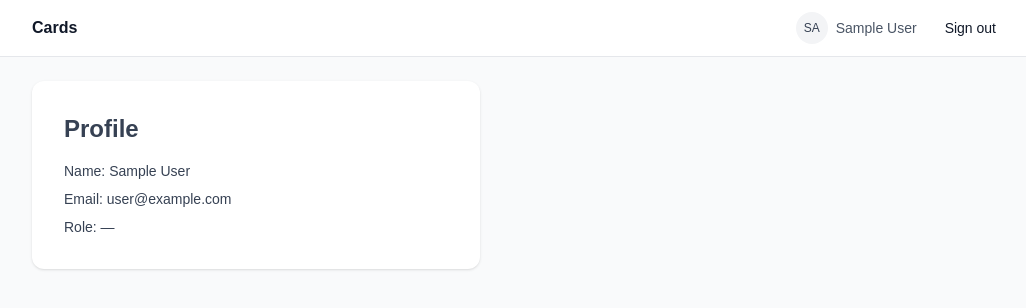
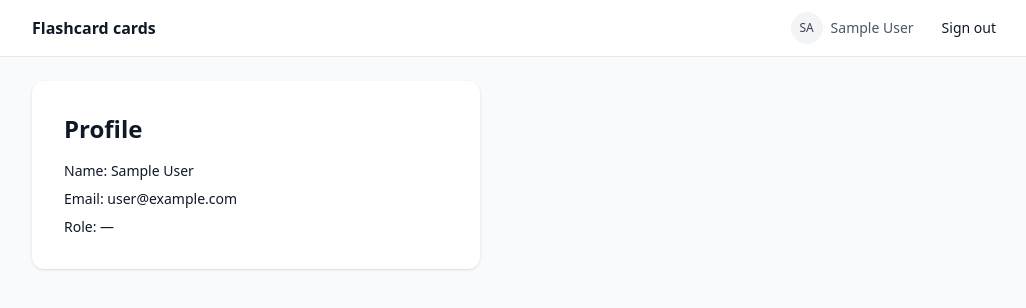
Before and after one commit to d42f/cards, a Next.js app: page / in a window 1280 px wide. Shown: the top 308 px of the page, without its empty margins (120-1146 px from the left). Built offline with nearby package versions, Linux system fonts and the light colour scheme; no server answers; sample sign-in values are in the browser's storage.

Commit message:
feat: create shared UI components including Button, FormInput, FormSelect, Input, and Select; update layout and pages

```diff
--- a/src/app/globals.css
+++ b/src/app/globals.css
@@ -3,13 +3,6 @@
 :root {
   --background: var(--color-gray-50);
   --foreground: var(--color-gray-900);
-}
-
-@media (prefers-color-scheme: dark) {
-  :root {
-    --background: var(--color-gray-900);
-    --foreground: var(--color-white);
-  }
 }
 
 @theme inline {
@@ -20,5 +13,4 @@
 body {
   background: var(--background);
   color: var(--foreground);
-  font-family: Arial, Helvetica, sans-serif;
 }
--- a/src/app/layout.tsx
+++ b/src/app/layout.tsx
@@ -1,7 +1,7 @@
 import type { Metadata } from 'next';
 import { Geist, Geist_Mono } from 'next/font/google';
+import { Providers } from './providers';
 import './globals.css';
-import { Providers } from './providers';
 
 const geistSans = Geist({
   variable: '--font-geist-sans',
@@ -14,7 +14,7 @@ const geistMono = Geist_Mono({
 });
 
 export const metadata: Metadata = {
-  title: 'Cards',
+  title: 'Flashcard cards',
   description: 'Flashcard learning app',
 };
 
--- a/src/app/login/page.tsx
+++ b/src/app/login/page.tsx
@@ -4,8 +4,8 @@ import { useState } from 'react';
 import { signIn } from 'next-auth/react';
 import { useRouter } from 'next/navigation';
 import Link from 'next/link';
-import { Button } from '@/components/Button';
-import { FormInput } from '@/components/FormInput';
+import { Button } from '@/shared/Button';
+import { FormInput } from '@/shared/FormInput';
 
 export default function LoginPage() {
   const router = useRouter();
@@ -39,7 +39,7 @@ export default function LoginPage() {
             Sign in
           </Button>
         </form>
-        <p className="mt-4 text-sm text-center text-gray-600">
+        <p className="mt-4 text-sm text-center">
           No account?{' '}
           <Link href="/register" className="text-blue-600 hover:underline">
             Register
--- a/src/app/page.tsx
+++ b/src/app/page.tsx
@@ -1,6 +1,7 @@
 import { auth } from '@/auth';
 import { redirect } from 'next/navigation';
-import { Header } from '@/components/Header';
+import { Header } from '@/shared/Header';
+import { metadata } from './layout';
 
 export default async function Home() {
   const session = await auth();
@@ -10,9 +11,9 @@ export default async function Home() {
 
   return (
     <div className="min-h-screen">
-      <Header />
+      <Header title={metadata.title} />
       <main className="max-w-5xl mx-auto px-6 py-6">
-        <div className="w-full max-w-md bg-white rounded-xl shadow p-8 space-y-2 text-sm text-gray-700">
+        <div className="w-full max-w-md bg-white rounded-xl shadow p-8 space-y-2 text-sm">
           <h1 className="text-2xl font-bold mb-4">Profile</h1>
           <div>
             <span className="font-medium">Name: </span>
--- a/src/app/register/page.tsx
+++ b/src/app/register/page.tsx
@@ -3,9 +3,9 @@
 import { useState } from 'react';
 import { useRouter } from 'next/navigation';
 import Link from 'next/link';
-import { Button } from '@/components/Button';
-import { FormInput } from '@/components/FormInput';
-import { FormSelect } from '@/components/FormSelect';
+import { Button } from '@/shared/Button';
+import { FormInput } from '@/shared/FormInput';
+import { FormSelect } from '@/shared/FormSelect';
 import { gql } from '@apollo/client';
 import { useMutation } from '@apollo/client/react';
 
@@ -44,7 +44,7 @@ export default function RegisterPage() {
   return (
     <main className="min-h-screen flex items-center justify-center">
       <div className="w-full max-w-md bg-white rounded-xl shadow p-8">
-        <h1 className="text-2xl font-bold mb-6 text-gray-900">Register</h1>
+        <h1 className="text-2xl font-bold mb-6">Register</h1>
         <form onSubmit={handleSubmit} className="space-y-4">
           <FormInput name="name" type="text" label="Name" required />
           <FormInput name="email" type="email" label="Email" required />
@@ -62,7 +62,7 @@ export default function RegisterPage() {
             Create account
           </Button>
         </form>
-        <p className="mt-4 text-sm text-center text-gray-600">
+        <p className="mt-4 text-sm text-center">
           Already have an account?{' '}
           <Link href="/login" className="text-blue-600 hover:underline">
             Sign in
--- a/src/components/FormInput.tsx
+++ b/src/shared/FormInput.tsx
@@ -1,5 +1,5 @@
 import { InputHTMLAttributes } from 'react';
-import { Input } from '@/components/Input';
+import { Input } from '@/shared/Input';
 
 interface FormInputProps extends InputHTMLAttributes<HTMLInputElement> {
   label: string;
--- a/src/components/FormSelect.tsx
+++ b/src/shared/FormSelect.tsx
@@ -1,4 +1,4 @@
-import { Select, SelectProps } from '@/components/Select';
+import { Select, SelectProps } from '@/shared/Select';
 
 interface FormSelectProps extends SelectProps {
   label: string;
--- a/src/components/Header.tsx
+++ b/src/shared/Header.tsx
@@ -1,8 +1,13 @@
+import Link from 'next/link';
+import { Metadata } from 'next';
 import { auth, signOut } from '@/auth';
-import Link from 'next/link';
-import { Button } from '@/components/Button';
+import { Button } from '@/shared/Button';
 
-export async function Header() {
+interface Props {
+  title?: Metadata['title'];
+}
+
+export async function Header({ title }: Props) {
   const session = await auth();
   const name = session?.user?.name ?? session?.user?.email ?? 'User';
 
@@ -14,9 +19,11 @@ export async function Header() {
   return (
     <header className="bg-white border-b border-gray-200">
       <div className="max-w-5xl mx-auto h-14 flex items-center px-6 gap-4">
-        <Link href="/" className="font-semibold text-gray-900 mr-auto">
-          Cards
-        </Link>
+        {title && (
+          <Link href="/" className="font-semibold mr-auto">
+            {title as string}
+          </Link>
+        )}
 
         <Link href="/settings" className="flex items-center gap-2 text-sm text-gray-600 hover:text-gray-900 transition">
           <span className="w-8 h-8 rounded-full bg-gray-100 flex items-center justify-center font-medium text-gray-700 text-xs uppercase">
```
Also changed, not shown: src/shared/Button.tsx (renamed from src/components/Button.tsx), src/shared/Input.tsx (renamed from src/components/Input.tsx), src/shared/Select.tsx (renamed from src/components/Select.tsx).
